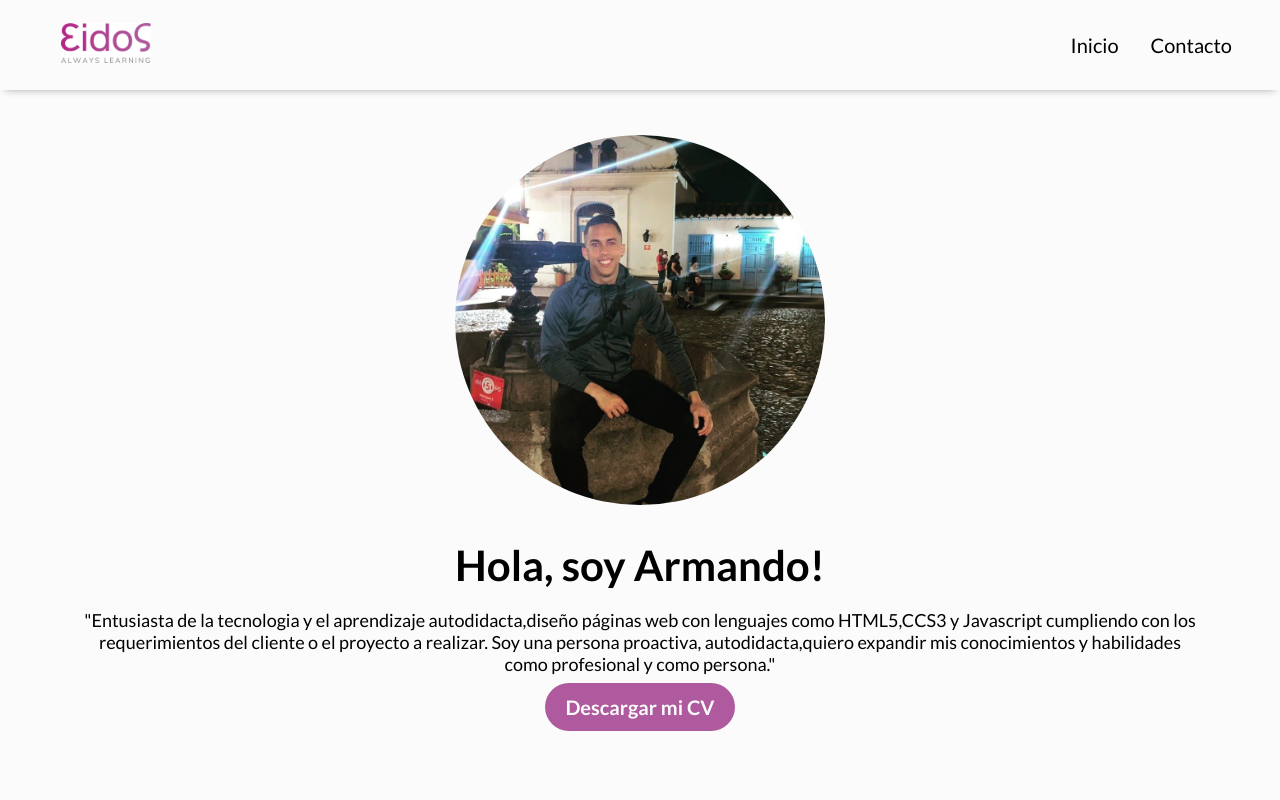
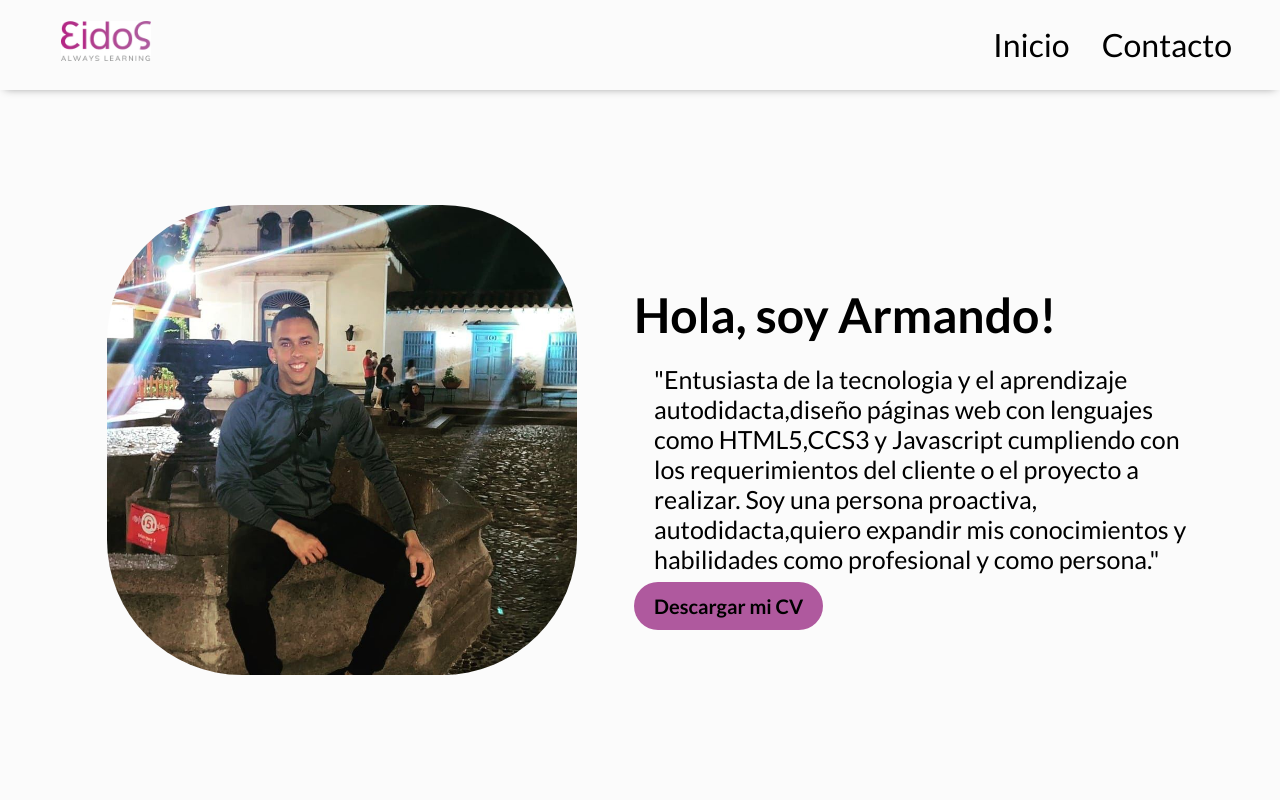
Before and after one commit to amingori/proyecto-2-cod-latam, a plain HTML site: page index.html in a window 1280 px wide. Shown: the top 800 px of the page. Drawn offline with Linux system fonts and the light colour scheme.

Commit message:
Correciones de MediaQuery

```diff
--- a/css/styles.css
+++ b/css/styles.css
@@ -38,12 +38,13 @@ body {
     font-size: 18px;
     line-height: 1.2;
     color: black;
+    margin: auto;
 
 }
 
 h1 {
     font-size: 36px;
-    text-align:center;
+    text-align: center;
 
 }
 
@@ -57,7 +58,8 @@ p {
     margin: 20px;
     text-align: center;
 }
-img{
+
+img {
     max-width: 100%;
 }
 
@@ -74,7 +76,8 @@ header {
     background-color: #fbfbfb;
 
 }
-.logo{
+
+.logo {
     width: 120px;
 }
 
@@ -88,49 +91,55 @@ header {
 .menu li a {
     padding: 16px;
 }
+
 #inicio {
     justify-content: space-around;
 
 }
 
 section {
+    display: flex;
     flex-direction: column;
     justify-content: center;
     align-items: center;
     padding: 16px;
     min-height: 100vh;
     padding-top: 120px;
+    margin: auto;
 }
 
 
-.foto{
+.foto {
     margin-bottom: 20px;
 }
-.foto img{
-    width: 400px;
+
+.foto img {
+    width: 500px;
 
 }
-.presentacion{
-    text-align: center;
+
+.presentacion {
+    text-align:center;
     width: 100%;
 }
+
 .btn-CV {
     font-size: 20px;
     background-color: #af599e;
     border-radius: 50px;
     margin-top: 16px;
     padding: 12px 20px;
-    color: #fbfbfb;
     font-weight: 700;
 
 }
+.btn-CV:hover{
+    background-color: blue;
+    color: white;
+    transition: 0.3s;
+}
 
 .perfil {
-
-    border-radius: 200px;
-    margin: auto;
-    display: flex;
-    justify-content: center;
+    border-radius: 150px;
 }
 
 .contacto {
@@ -148,7 +157,7 @@ section {
 
 img {
     margin: 30px;
-    width: 20%;
+    width: 25%;
     padding: 15px;
 }
 
@@ -164,12 +173,42 @@ footer p {
     padding: 30px;
 
 }
-/* Desktop*/
-@media (min-width:1024px){
-    section{
+
+/*REVISADO!!
+ QUERY PARA Desktop*/
+@media (min-width:1024px) {
+    h1 {
+        font-size: 48px;
+        text-align: left;
+    }
+    h2{
+        font-size: 32px;
+    }
+
+    #inicio {
         flex-direction: row;
     }
-    h1{
-        font-size: 42px;
+
+    .presentacion {
+        width: 50%;
+        text-align: left;
     }
+
+    .presentacion p {
+        text-align: left;
+        font-size: 25px;
+    }
+    a{
+        font-size: 32px;
+
+    }
+    .contacto p{
+        font-size: 25px;
+
+    }
+    footer p{
+        font-size: 32px;
+
+    }
+
 }
--- a/index.html
+++ b/index.html
@@ -11,6 +11,7 @@
 </head>
 
 <body>
+    <!--Inicio parte inicio-->
 
     <header>
         <a href="#Inicio">
@@ -20,7 +21,7 @@
         <nav>
             <ul class="menu">
                 <li>
-                    <a href="#Inicio">Inicio</a>
+                    <a href="#inicio">Inicio</a>
                 </li>
                 <li>
                     <a href="#contacto">Contacto</a>
@@ -49,6 +50,7 @@
             </article>
 
         </section>
+       <!--Inicio parte Contacto-->
         <section id="contacto">
             <div class="contacto">
                 <h2>Hablemos!</h2>
```
